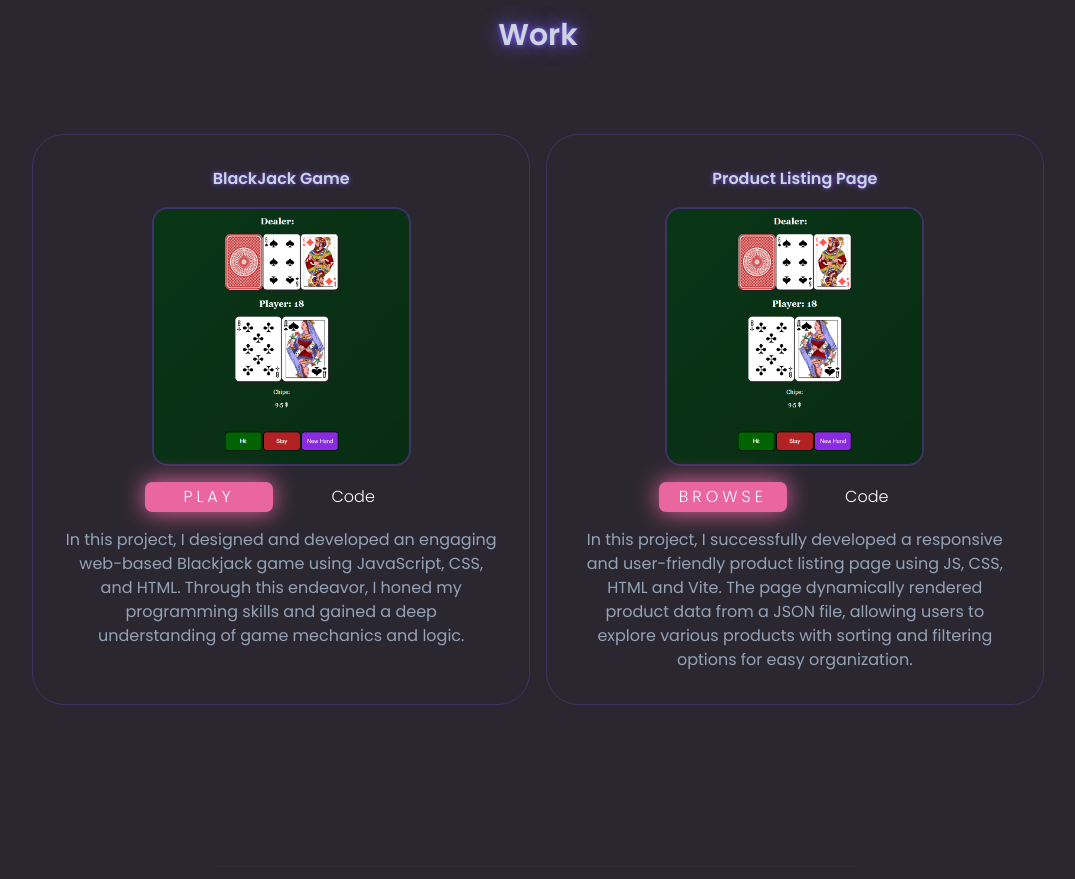
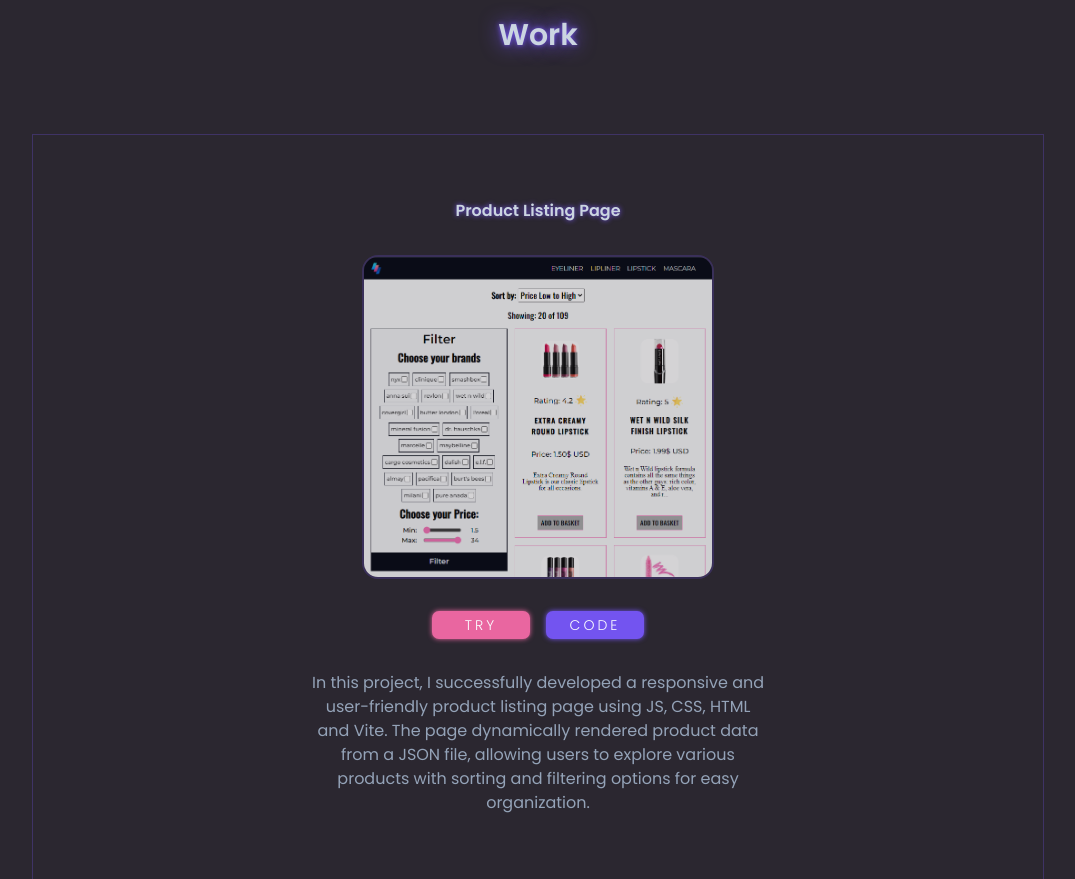
Before and after one commit to xdimitaryanev/portfolio-v2, a website built with Vite: page index.html in a window 1280 px wide. Shown: the part 2360-3239 px from the top of the page, without its empty margins (102-1177 px from the left). Built offline with nearby package versions, Linux system fonts and the light colour scheme.

Commit message:
work section

```diff
--- a/index.html
+++ b/index.html
@@ -109,12 +109,12 @@
       <section class="work container section">
         <h2>Work</h2>
         <div class="work__grid">
-          <div class="grid__element hidden-blur">
+          <!-- <div class="grid__element hidden-blur">
             <h3>BlackJack Game</h3>
             <img src="bj.png" alt="" />
             <div class="buttons__wrapper">
-              <button class="btn__fancy"><a href="" target="_blank">Play</a></button>
-              <button><a href="" target="_blank">Code</a></button>
+              <button class="btn__action"><a href="https://my-black-jack-game.vercel.app/" target="_blank">Play</a></button>
+              <button class="btn__code"><a href="https://github.com/xdimitaryanev/myBlackJackGame" target="_blank">Code</a></button>
             </div>
             <p>
               In this project, I designed and developed an engaging web-based
@@ -122,14 +122,14 @@
               endeavor, I honed my programming skills and gained a deep
               understanding of game mechanics and logic.
             </p>
-          </div>
+          </div> -->
 
           <div class="grid__element hidden-blur">
             <h3>Product Listing Page</h3>
-            <img src="bj.png" alt="" />
+            <img src="plp.png" alt="" />
             <div class="buttons__wrapper">
-              <button class="btn__fancy"><a href="" target="_blank">Browse</a></button>
-              <button><a href="" target="_blank">Code</a></button>
+              <button class="btn__action"><a href="https://product-listing-page-nine.vercel.app/" target="_blank">try</a></button>
+              <button class="btn__code"><a href="https://github.com/xdimitaryanev/product-listing-page/tree/deploy" target="_blank">Code</a></button>
             </div>
             <p>
               In this project, I successfully developed a responsive and
--- a/styles/components/work.css
+++ b/styles/components/work.css
@@ -15,27 +15,27 @@
 .work__grid {
     width: 80%;
     display: grid;
-    grid-template-columns: repeat(2, 1fr);
+    grid-template-columns: repeat(auto-fit, minmax(300px,1fr));
     grid-auto-flow: row;
     margin-top: 5em;
-    gap: 1em;
+    gap: 3em;
 }
 
 .grid__element {
-    padding: 2em;
+    padding: 4em;
     border: 1px solid rgba(115, 84, 240, 0.280);
-    border-radius: 2em;
     text-align: center;
     display: flex;
     flex-direction: column;
     align-items: center;
-    gap: 1em;
+    gap: 2em;
 }
 
 .grid__element img {
-    width: 60%;
+    width: 40%;
     border-radius: 1em;
     border: 2px solid rgba(115, 84, 240, 0.280);
+    opacity: 80%;
 }
 
 .grid__element p {
@@ -49,10 +49,40 @@
     text-shadow: 0 0 5px var(--clr-blueviolet);
 }
 
-.grid__element button {
-    font-size: var(--size-base);
+.btn__action {
+    border-radius: 5px;
+    border-radius: 7px;
+    letter-spacing: 3px;
+    text-transform: uppercase;
+    transition: all 0.5s;
+    background: var(--clr-wintersky);
+    box-shadow: 0 0 5px var(--clr-wintersky);
+    font-size: var(--size-sm);
     padding: .2em .5em;
-    width: 8em;
+    width: 7em;
+}
+
+.btn__action:hover {
+    box-shadow: 0 0 5px var(--clr-wintersky),
+                0 0 25px var(--clr-wintersky)
+}
+
+.btn__code {
+    border-radius: 5px;
+    border-radius: 7px;
+    letter-spacing: 3px;
+    text-transform: uppercase;
+    transition: all 0.5s;
+    background: var(--clr-blueviolet);
+    box-shadow: 0 0 5px var(--clr-blueviolet);
+    font-size: var(--size-sm);
+    padding: .2em .5em;
+    width: 7em;
+}
+
+.btn__code:hover {
+    box-shadow: 0 0 5px var(--clr-blueviolet),
+                0 0 25px var(--clr-blueviolet)
 }
 
 .grid__element a {
```
Also changed, not shown: public/plp.png (added).
